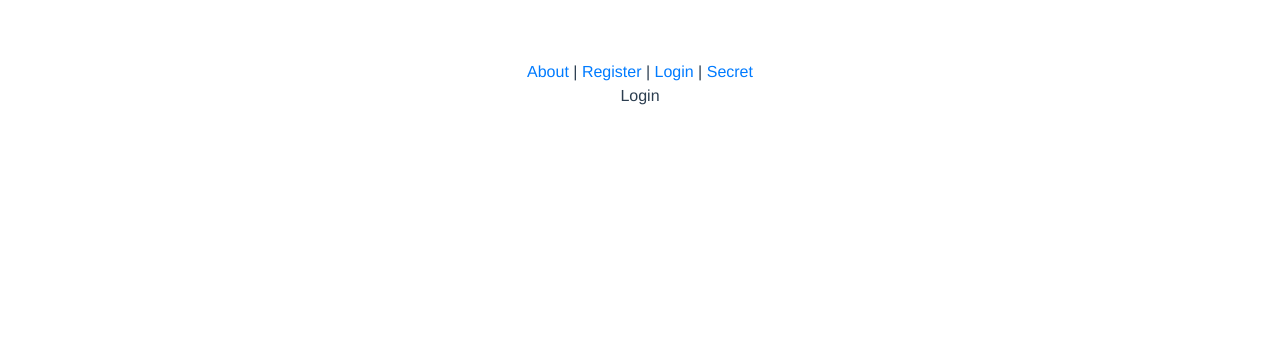
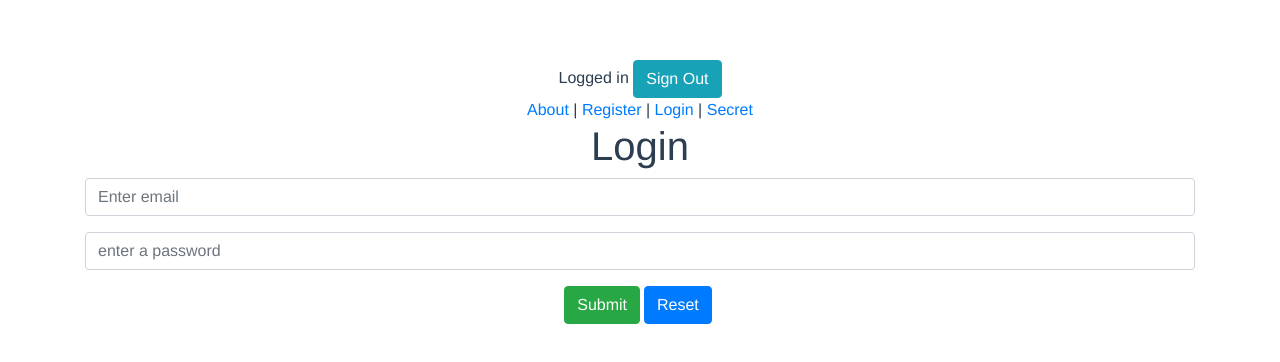
Before and after one commit to nezlicodes/TIL, a Vue app: page /login in a window 1280 px wide. Shown: the top 362 px of the page. Built offline with nearby package versions, Linux system fonts and the light colour scheme; no server answers.

Commit message:
sign out and sign in!

```diff
--- a/src/App.vue
+++ b/src/App.vue
@@ -1,5 +1,6 @@
 <template>
   <div id="app">
+  <top-header-top-vue></top-header-top-vue>
     <div id="nav">
       <router-link to="/about">About</router-link> |
       <router-link to="/register">Register</router-link> |
@@ -11,12 +12,13 @@
 </template>
 
 <script>
+import topHeaderTopVue from './components/top-header-top.vue'
 // import HelloWorld from './components/HelloWorld.vue'
-
 export default {
   name: 'app',
   components: {
     // HelloWorld
+    topHeaderTopVue
 
   }
 }
--- a/src/components/login.vue
+++ b/src/components/login.vue
@@ -1,12 +1,57 @@
 <template>
-    <div>
-        Login
+    <div class="container">
+           <h1>Login</h1>
+        <form @submit.prevent="login">
+        <div class='form-group'
+        id="input-group-1"
+        description="We'll never share your email with anyone else."
+      >
+        <input
+        class="form-control"
+          id="input-1"
+          v-model="email"
+          type="email"
+          required
+          placeholder="Enter email"
+        >
+      </div>
+      <div class='form-group'
+        id="input-group-2"
+        description="We'll never share your email with anyone else."
+      >
+        <input
+        class="form-control"
+          id="input-2"
+          v-model="password"
+          type="password"
+          required
+          placeholder="enter a password"
+        >
+      </div>
+
+        <button class="btn btn-success mr-1" type="submit" >Submit</button>
+      <button class="btn btn-primary mr-1" >Reset</button>
+        </form>
     </div>
 </template>
 
 <script>
+import * as firebase from 'firebase/app';
+import 'firebase/auth'
 export default {
-    name: 'Login'
+    name: 'Login',
+    data(){
+        return {
+            email:'',
+            password: '',
+            error:''
+        }
+    },
+    methods: {
+        async login (){
+            await firebase.auth().signInWithEmailAndPassword(this.email, this.password).then( this.$router.replace('/secret'))
+        }
+    }
 }
 </script>
 
--- a/src/components/register.vue
+++ b/src/components/register.vue
@@ -1,9 +1,8 @@
-/* eslint-disable no-unused-vars */
-/* eslint-disable no-console */
+
 <template>
     <div class="container">
     <div class="bg-danger" v-if="error">{{ error.message }}</div>
-        <h1>Regiter</h1>
+        <h1>Register</h1>
         <form @submit.prevent="pressed">
         <div class='form-group'
         id="input-group-1"
--- /dev/null
+++ b/src/components/top-header-top.vue
@@ -0,0 +1,41 @@
+<template>
+    <div>
+        Logged in
+        <span v-if="loggedIn"> <button class="btn btn-info" @click="signOut()"> Sign Out</button></span>
+        <span v-else> </span>
+
+
+    </div>
+</template>
+
+<script>
+import * as firebase from 'firebase/app';
+import 'firebase/auth'
+export default {
+    name: 'TopHeaderComponent',
+      data() {
+        return {
+            loggedIn:null
+        }
+    },
+    created(){
+    firebase.auth().onAuthStateChanged(user => {
+        if(user) {
+            this.loggedIn = true
+            alert('logged in')
+        } else {
+            this.loggedIn = true
+            alert('logged out')
+        }
+    })
+    },
+    methods: {
+        signOut() {
+            firebase.auth().signOut();
+            this.$router.replace('/login')
+
+
+        }
+    }
+}
+</script>
```
